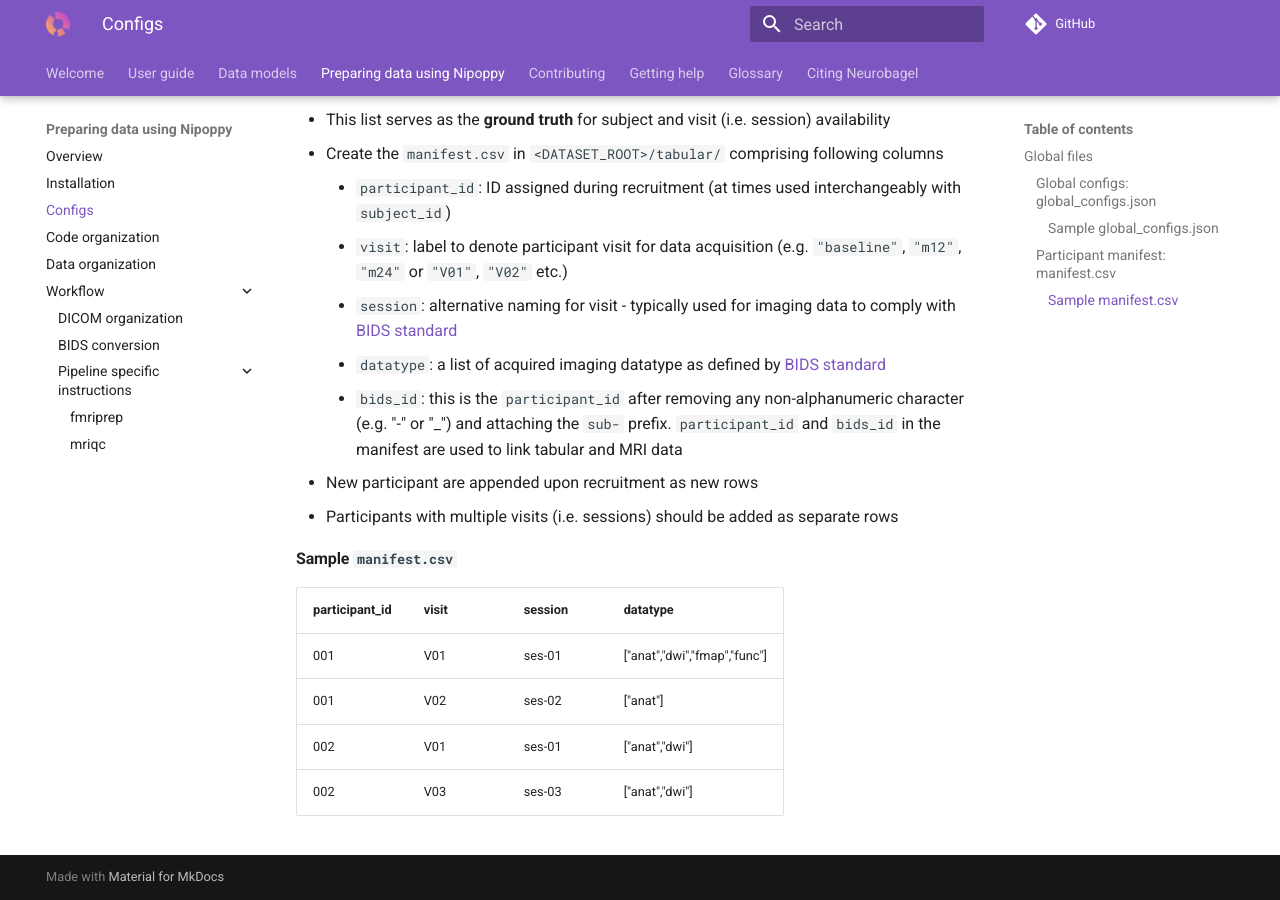
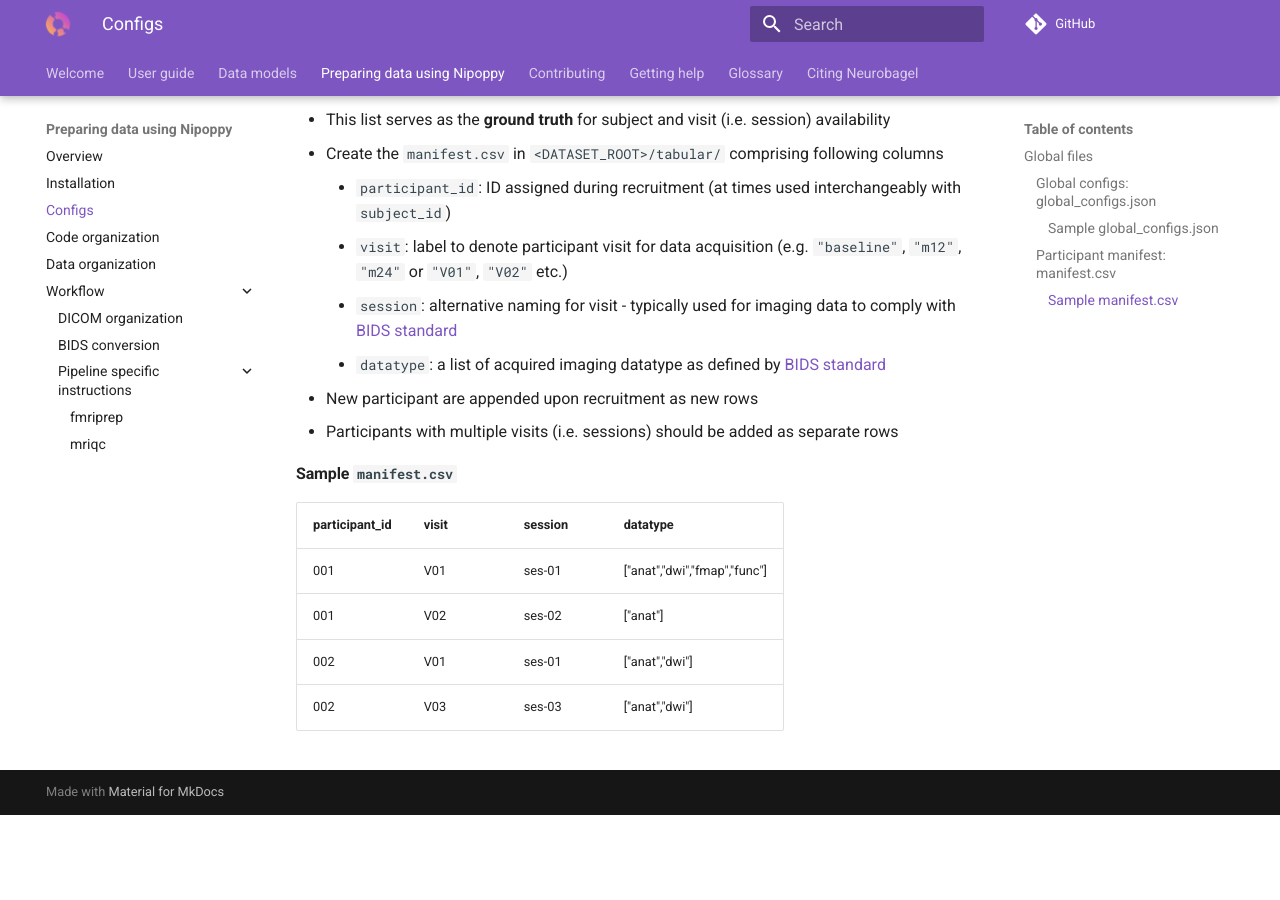
Before and after one commit to neurobagel/documentation, an MkDocs documentation site: the page built from docs/nipoppy/configs.md, in a window 1280 px wide and 900 px high, scrolled down 1936 px. Built offline with MkDocs 1.6.1 and Material for MkDocs 9.7.7, drawn with Linux system fonts in a browser that asks for light colours; comment, search, counter and statistics services are not loaded; after the commit the page ends 2751 px from its top, so only the background shows below that.

Commit message:
remove `bids_id` description

```diff
--- a/docs/nipoppy/configs.md
+++ b/docs/nipoppy/configs.md
@@ -78,7 +78,6 @@ Nipoppy requires two global files for specifying local data/container paths and
       - `visit`: label to denote participant visit for data acquisition (e.g. `"baseline"`, `"m12"`, `"m24"` or `"V01"`, `"V02"` etc.)
       - `session`: alternative naming for visit - typically used for imaging data to comply with [BIDS standard](https://bids-specification.readthedocs.io/en/stable/02-common-principles.html)
       - `datatype`: a list of acquired imaging datatype as defined by [BIDS standard](https://bids-specification.readthedocs.io/en/stable/02-common-principles.html)
-      - `bids_id`: this is the `participant_id` after removing any non-alphanumeric character (e.g. "-" or "_") and attaching the `sub-` prefix. `participant_id` and `bids_id` in the manifest are used to link tabular and MRI data
    - New participant are appended upon recruitment as new rows
    - Participants with multiple visits (i.e. sessions) should be added as separate rows
 
```
